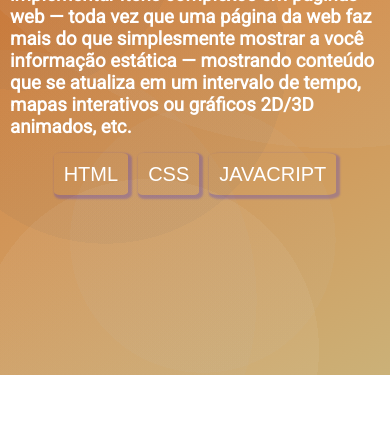
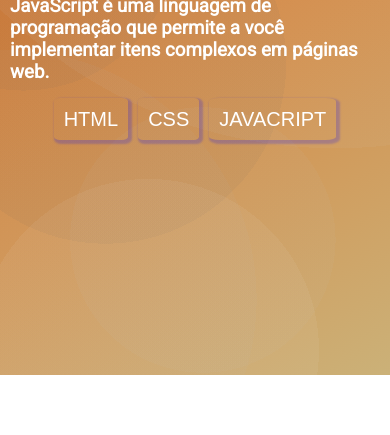
Before and after one commit to Nil-ton/Front-PCA, a plain HTML site: page pages/js/index.html in a window 390 px wide. Shown: the part 469-904 px from the top of the page. Drawn offline with Linux system fonts and the light colour scheme; no server answers.

Commit message:
responsive last

```diff
--- a/pages/js/index.html
+++ b/pages/js/index.html
@@ -29,7 +29,7 @@
     <div class= "slogan_wrap">
       <div class="slogan_text_wrap">
         <h1>JavaScript</h1>
-        <h3>JavaScript é uma linguagem de programação que permite a você implementar itens complexos em páginas web — toda vez que uma página da web faz mais do que simplesmente mostrar a você informação estática — mostrando conteúdo que se atualiza em um intervalo de tempo, mapas interativos ou gráficos 2D/3D animados, etc.</h3>
+        <h3>JavaScript é uma linguagem de programação que permite a você implementar itens complexos em páginas web.</h3>
       </div>
       <img src="https://cdn-icons-png.flaticon.com/512/1197/1197409.png">
     </div>
```
